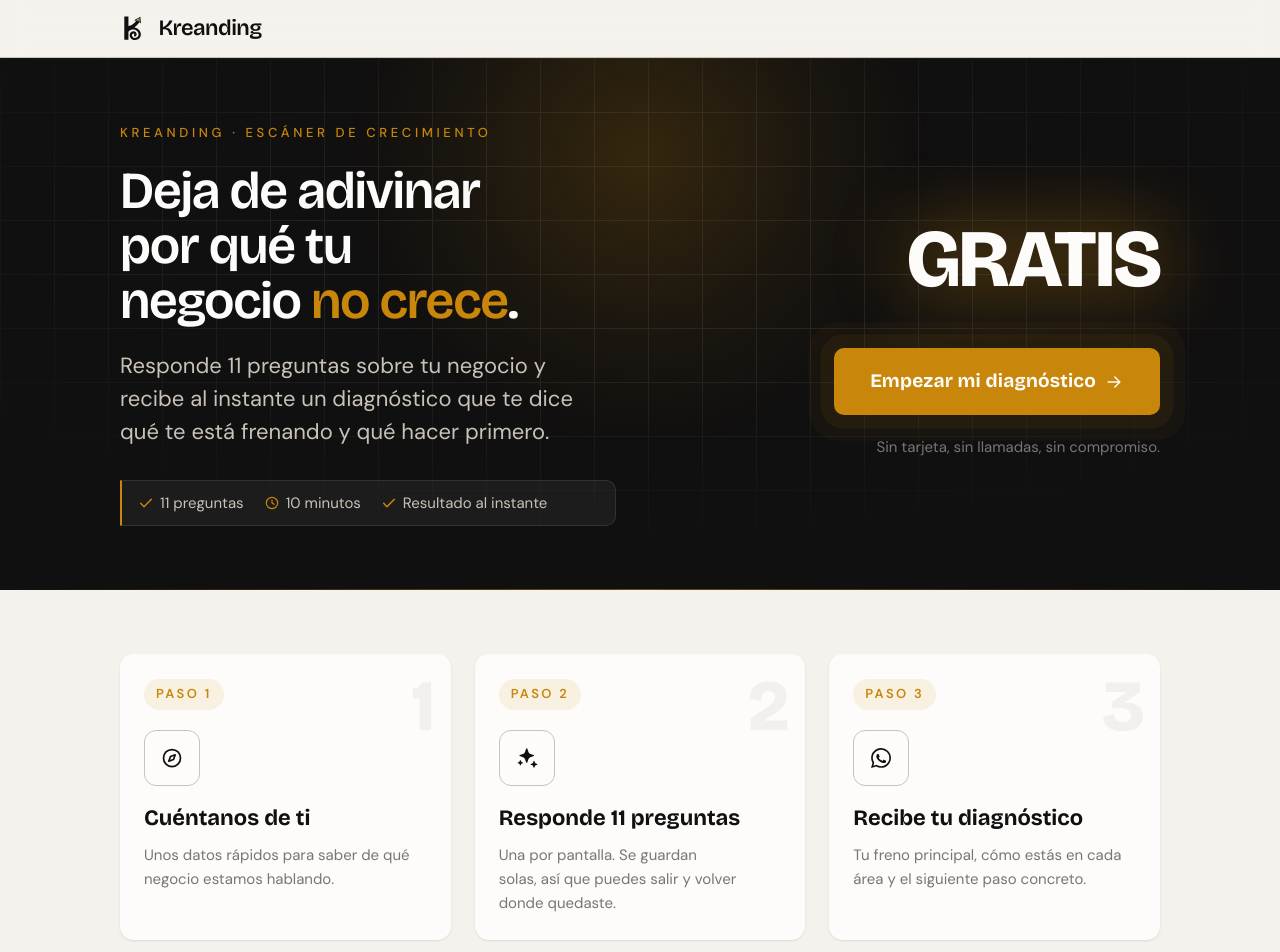
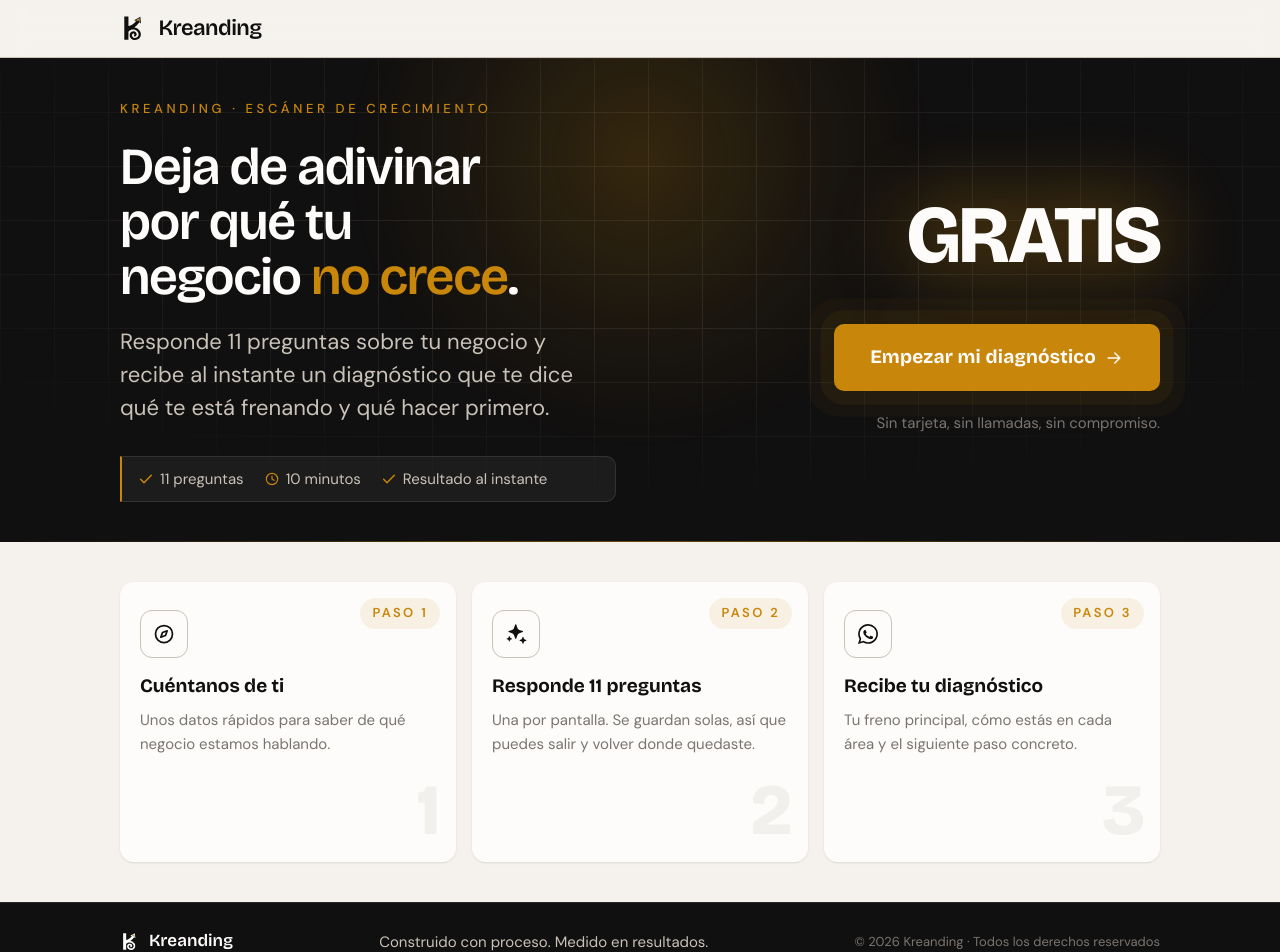
Before and after one commit to SamuMontoya/reactia-mini, a Next.js app: page /reactia-mini in a window 1280 px wide. Shown: the top 952 px of the page. Built offline with nearby package versions, Linux system fonts and the light colour scheme; no server answers.

Commit message:
redesign: no-scroll landing, cards compact with Paso badge top-right, ghost number bottom-right

```diff
--- a/app/reactia-mini/page.tsx
+++ b/app/reactia-mini/page.tsx
@@ -46,7 +46,7 @@ export default function ReactiaMiniLandingPage() {
           }}
         />
 
-        <div className="ds-container relative py-12 lg:py-16">
+        <div className="ds-container relative py-8 lg:py-10">
           <div className="lg:grid lg:grid-cols-2 lg:items-center lg:gap-12">
             {/* ── Left: the promise ── */}
             <div className="text-center lg:text-left">
@@ -142,20 +142,20 @@ export default function ReactiaMiniLandingPage() {
 
       {/* ══ Cómo funciona — centered, modern cards ══ */}
       <section
-        className="ds-container ds-animate-up py-10 lg:py-16"
+        className="ds-container ds-animate-up py-6 lg:py-10"
         style={{ animationDelay: '0.4s' }}
         aria-label="Cómo funciona"
       >
         <div className="mx-auto max-w-[72rem]">
           <div
-            className="grid gap-6 sm:grid-cols-2 lg:grid-cols-3"
+            className="grid gap-4 sm:grid-cols-2 lg:grid-cols-3"
             role="list"
             aria-label="Pasos del diagnóstico"
           >
             {landingCopy.howItWorks.map((step, index) => (
               <article
                 key={step.titulo}
-                className="group relative overflow-hidden rounded-[var(--radius-card)] bg-white p-6 shadow-[var(--shadow-sm)] transition-all duration-500 ease-[var(--ease-brand)] hover:-translate-y-1 hover:shadow-[var(--shadow-lg)]"
+                className="group relative overflow-hidden rounded-[var(--radius-card)] bg-white p-5 shadow-[var(--shadow-sm)] transition-all duration-500 ease-[var(--ease-brand)] hover:-translate-y-1 hover:shadow-[var(--shadow-lg)] min-h-[280px] flex flex-col"
                 style={{ transitionDelay: `${0.24 + index * 0.08}s` }}
               >
                 {/* Amber top accent line — brand's signature */}
@@ -164,31 +164,21 @@ export default function ReactiaMiniLandingPage() {
                   className="absolute inset-x-0 top-0 h-px bg-gradient-to-r from-transparent via-amber to-transparent opacity-0 group-hover:opacity-100 transition-opacity duration-300"
                 />
 
-                {/* Amber wash background glow — subtle brand warmth */}
-                <span
-                  aria-hidden
-                  className="ds-float pointer-events-none absolute inset-0 bg-gradient-to-br from-amber/5 via-transparent to-transparent opacity-0 group-hover:opacity-100 transition-opacity duration-500"
-                  style={{
-                    borderRadius: 'inherit',
-                    animationDelay: `${index * 1.5}s`,
-                  }}
-                />
-
                 {/* Ghost number — brand's "ghost number" motif, now with amber tint on hover */}
                 <span
                   aria-hidden
-                  className="pointer-events-none absolute right-4 top-4 select-none font-display text-7xl font-extrabold leading-none text-dust/20 group-hover:text-amber/30 transition-colors duration-500"
+                  className="pointer-events-none absolute right-4 bottom-4 select-none font-display text-7xl font-extrabold leading-none text-dust/20 group-hover:text-amber/30 transition-colors duration-500"
                 >
                   {index + 1}
                 </span>
 
-                {/* Step badge with amber accent */}
-                <span className="ds-label relative inline-block px-3 py-1 rounded-full bg-amber/10 text-amber font-semibold">
+                {/* Step badge with amber accent - top right */}
+                <span className="ds-label absolute right-4 top-4 px-3 py-1 rounded-full bg-amber/10 text-amber font-semibold">
                   Paso {index + 1}
                 </span>
 
                 {/* Icon container with amber halo effect */}
-                <div className="relative mt-5 flex h-14 w-14 items-center justify-center rounded-xl bg-white border border-dust transition-all duration-300 group-hover:border-amber/50 group-hover:shadow-[0_0_0_4px_rgba(200,134,10,0.15)]">
+                <div className="relative mt-2 flex h-12 w-12 items-center justify-center rounded-xl bg-white border border-dust transition-all duration-300 group-hover:border-amber/50 group-hover:shadow-[0_0_0_4px_rgba(200,134,10,0.15)]">
                   <span
                     aria-hidden
                     className="pointer-events-none absolute inset-0 rounded-xl bg-gradient-to-br from-amber/20 to-transparent opacity-0 group-hover:opacity-100 transition-opacity duration-300"
@@ -200,10 +190,10 @@ export default function ReactiaMiniLandingPage() {
                   )}
                 </div>
 
-                <h3 className="relative mt-4 font-display text-xl font-bold text-ink group-hover:text-amber transition-colors duration-300">
+                <h3 className="relative mt-3 font-display text-lg font-bold text-ink group-hover:text-amber transition-colors duration-300">
                   {step.titulo}
                 </h3>
-                <p className="relative mt-2 text-sm text-stone leading-relaxed">
+                <p className="relative mt-1.5 text-sm text-stone leading-relaxed flex-1">
                   {step.descripcion}
                 </p>
 
```
